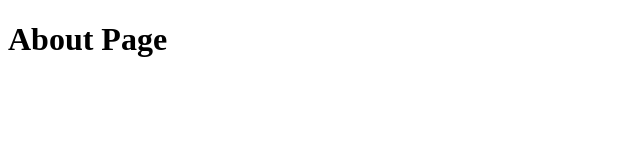
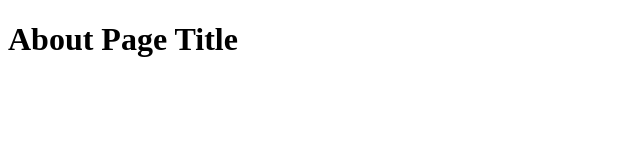
Before and after one commit to visotnik/gitflow-example, a plain HTML site: page about-page.html in a window 1280 px wide. Shown: the whole page, without its empty margins (0-640 px from the left). Drawn offline with Linux system fonts and the light colour scheme.

```diff
--- a/about-page.html
+++ b/about-page.html
@@ -7,6 +7,6 @@
     <title>About Page</title>
   </head>
   <body>
-    <h1>About Page</h1>
+    <h1>About Page Title</h1>
   </body>
 </html>
```
